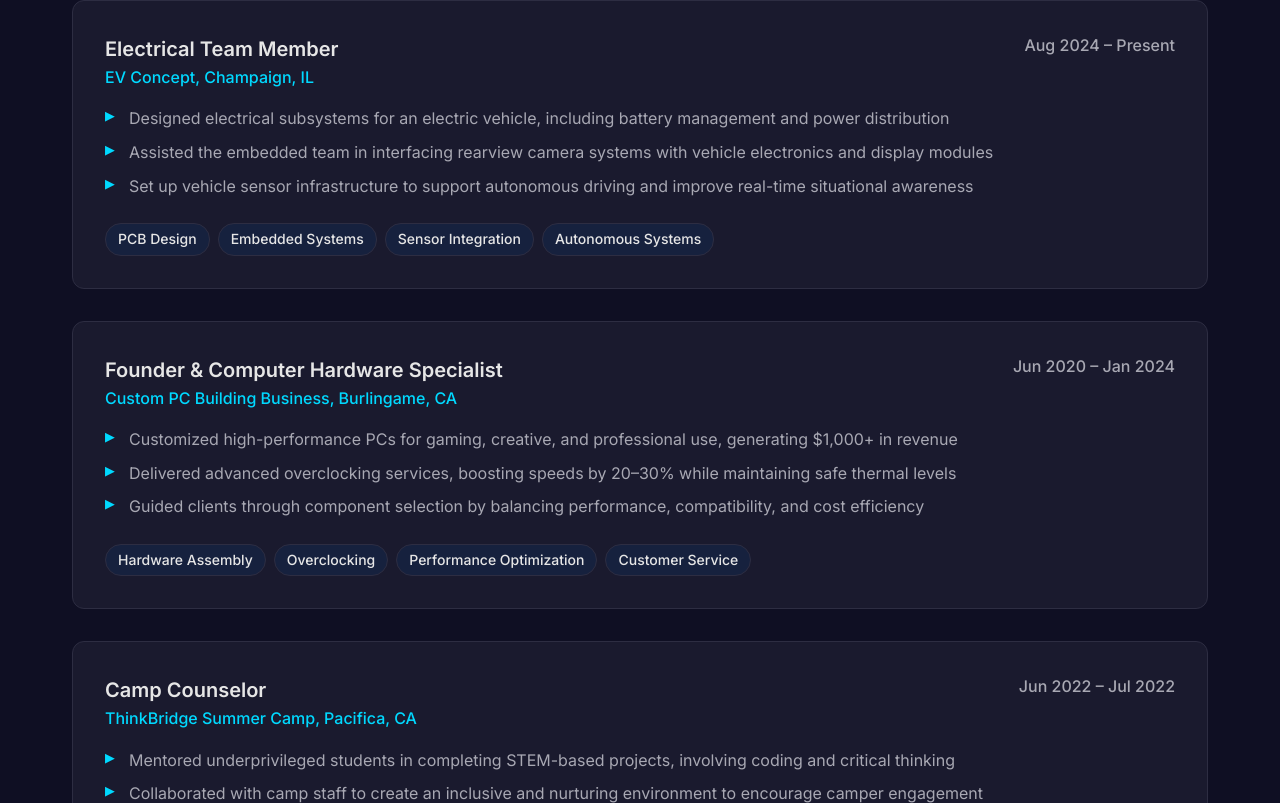
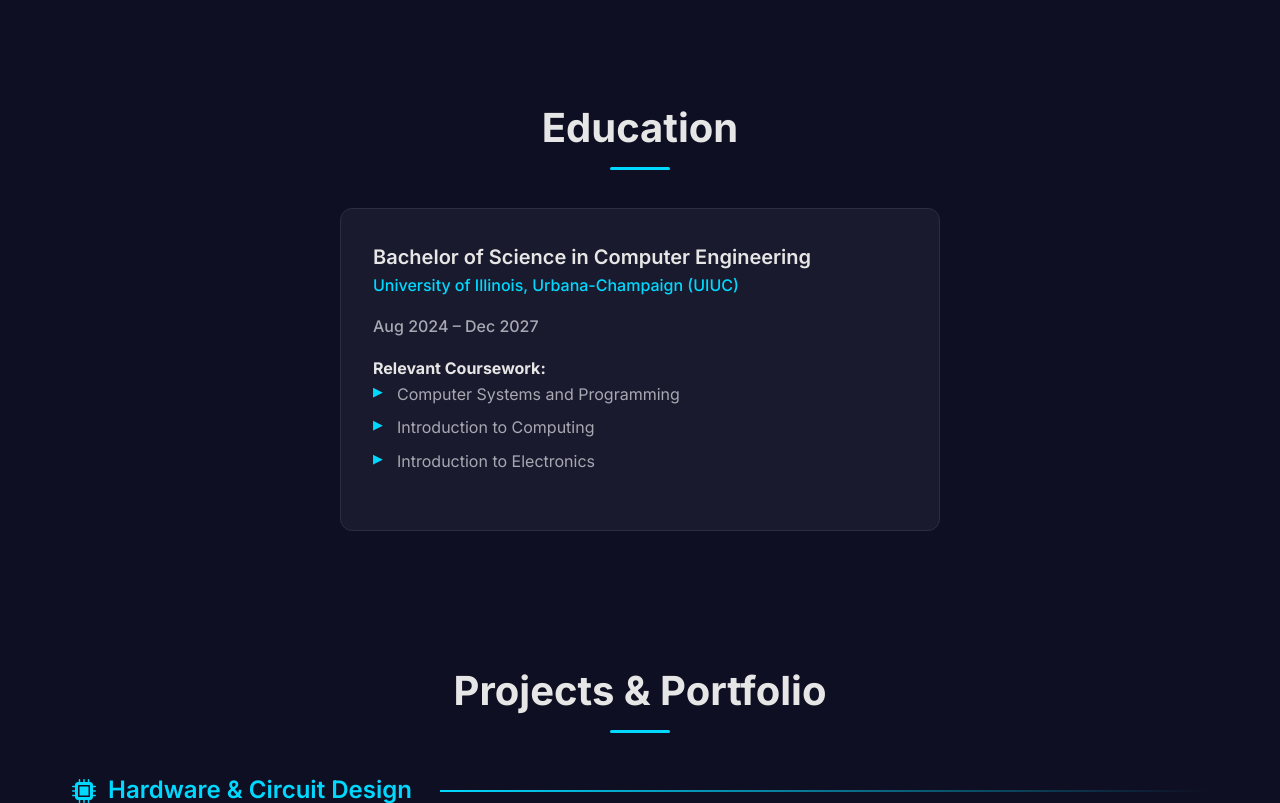
Before and after one commit to rokohli/Portfolio, a Next.js app: page / in a window 1280 px wide. Shown: the part 1377-2180 px from the top of the page. Built offline with nearby package versions, Linux system fonts and the light colour scheme.

Commit message:
experience section updated

```diff
--- a/pages/index.tsx
+++ b/pages/index.tsx
@@ -106,38 +106,6 @@ const ExperienceSection = () => {
         "Gained hands-on experience with PostgreSQL and MySQL, establishing databases and optimizing performance"
       ],
       techStack: ["Java", "PostgreSQL", "MySQL", "Database Optimization"]
-    },
-    {
-      title: "Electrical Team Member",
-      company: "EV Concept, Champaign, IL",
-      date: "Aug 2024 – Present",
-      description: [
-        "Designed electrical subsystems for an electric vehicle, including battery management and power distribution",
-        "Assisted the embedded team in interfacing rearview camera systems with vehicle electronics and display modules",
-        "Set up vehicle sensor infrastructure to support autonomous driving and improve real-time situational awareness"
-      ],
-      techStack: ["PCB Design", "Embedded Systems", "Sensor Integration", "Autonomous Systems"]
-    },
-    {
-      title: "Founder & Computer Hardware Specialist",
-      company: "Custom PC Building Business, Burlingame, CA",
-      date: "Jun 2020 – Jan 2024",
-      description: [
-        "Customized high-performance PCs for gaming, creative, and professional use, generating $1,000+ in revenue",
-        "Delivered advanced overclocking services, boosting speeds by 20–30% while maintaining safe thermal levels",
-        "Guided clients through component selection by balancing performance, compatibility, and cost efficiency"
-      ],
-      techStack: ["Hardware Assembly", "Overclocking", "Performance Optimization", "Customer Service"]
-    },
-    {
-      title: "Camp Counselor",
-      company: "ThinkBridge Summer Camp, Pacifica, CA",
-      date: "Jun 2022 – Jul 2022",
-      description: [
-        "Mentored underprivileged students in completing STEM-based projects, involving coding and critical thinking",
-        "Collaborated with camp staff to create an inclusive and nurturing environment to encourage camper engagement"
-      ],
-      techStack: ["STEM Education", "Mentorship", "Leadership", "Team Collaboration"]
     }
   ];
 
```
